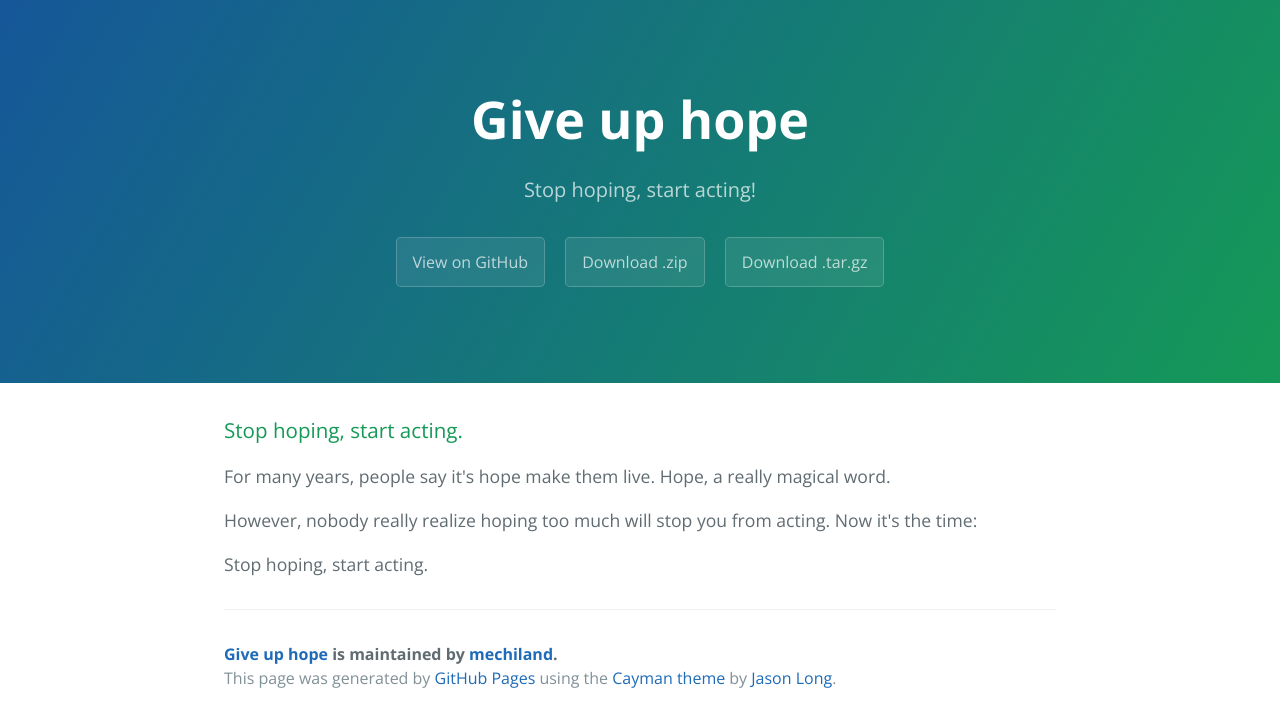
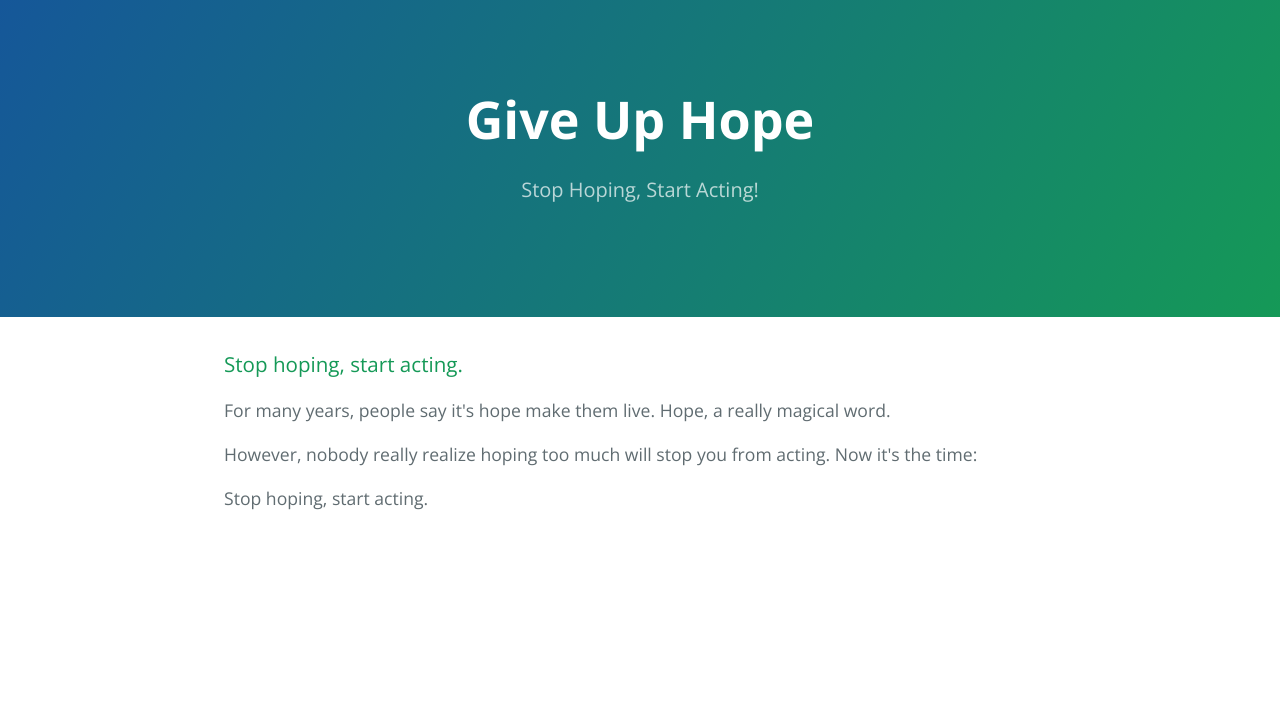
Before and after one commit to mechiland/giveuphope.com, a plain HTML site: page index.html in a window 1280 px wide. Drawn offline with nearby package versions, Linux system fonts and the light colour scheme.

Commit message:
Update index.html

```diff
--- a/index.html
+++ b/index.html
@@ -11,11 +11,8 @@
   </head>
   <body>
     <section class="page-header">
-      <h1 class="project-name">Give up hope</h1>
-      <h2 class="project-tagline">Stop hoping, start acting!</h2>
-      <a href="https://github.com/mechiland/giveuphope.com" class="btn">View on GitHub</a>
-      <a href="https://github.com/mechiland/giveuphope.com/zipball/master" class="btn">Download .zip</a>
-      <a href="https://github.com/mechiland/giveuphope.com/tarball/master" class="btn">Download .tar.gz</a>
+      <h1 class="project-name">Give Up Hope</h1>
+      <h2 class="project-tagline">Stop Hoping, Start Acting!</h2>
     </section>
 
     <section class="main-content">
@@ -28,11 +25,6 @@
 
 <p>Stop hoping, start acting.</p>
 
-      <footer class="site-footer">
-        <span class="site-footer-owner"><a href="https://github.com/mechiland/giveuphope.com">Give up hope</a> is maintained by <a href="https://github.com/mechiland">mechiland</a>.</span>
-
-        <span class="site-footer-credits">This page was generated by <a href="https://pages.github.com">GitHub Pages</a> using the <a href="https://github.com/jasonlong/cayman-theme">Cayman theme</a> by <a href="https://twitter.com/jasonlong">Jason Long</a>.</span>
-      </footer>
 
     </section>
 
```
